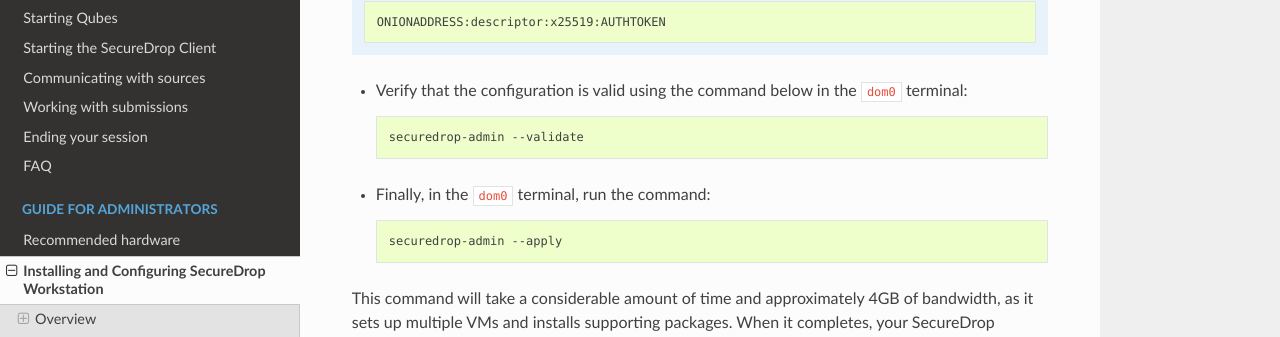
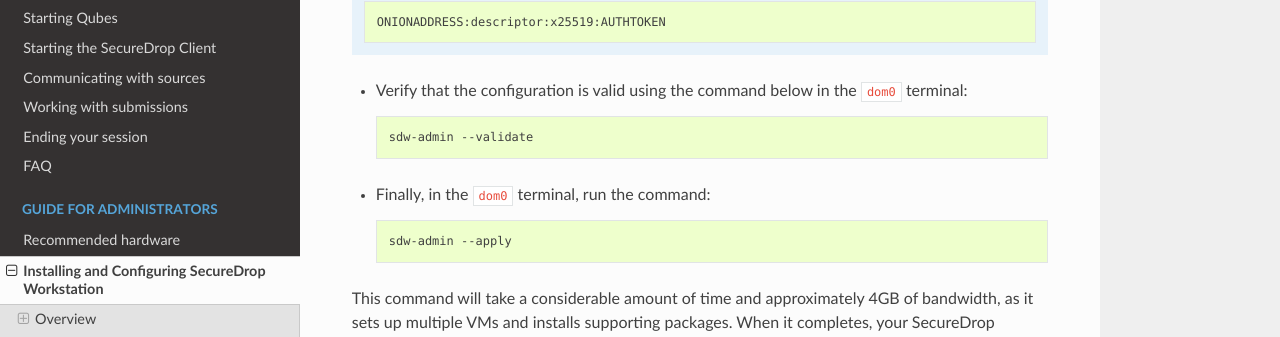
Before and after one commit to freedomofpress/securedrop-workstation-docs, a Sphinx documentation site: the page built from docs/admin/install.rst, in a window 1280 px wide and 900 px high, scrolled down 12250 px. Shown: the part 130-467 px from the top of the window. Built offline with Sphinx 7.4.7 and the Read the Docs theme 2.0.0, drawn with Linux system fonts in a browser that asks for light colours; some of the changed text lies outside the part shown.

Commit message:
Rename securedrop-admin to sdw-admin

```diff
--- a/docs/admin/install.rst
+++ b/docs/admin/install.rst
@@ -419,13 +419,13 @@
 
   .. code-block:: sh
 
-    securedrop-admin --validate
+    sdw-admin --validate
 
 - Finally, in the ``dom0`` terminal, run the command:
 
   .. code-block:: sh
 
-    securedrop-admin --apply
+    sdw-admin --apply
 
 This command will take a considerable amount of time and approximately 4GB of bandwidth, as it sets up multiple VMs and installs supporting packages. When it completes, your SecureDrop Workstation is finally ready to use!
 
@@ -485,7 +485,7 @@
   sudo rm -rf /var/cache/salt
   sudo qubesctl saltutil.sync_all refresh=true
 
-Then, run ``securedrop-admin --apply`` again.
+Then, run ``sdw-admin --apply`` again.
 
 "Failed to return clean data"
 ~~~~~~~~~~~~~~~~~~~~~~~~~~~~~
@@ -508,7 +508,7 @@
 
 "Temporary failure resolving"
 ~~~~~~~~~~~~~~~~~~~~~~~~~~~~~
-Transient network issues may cause an installation to fail. To work around this, verify that you have a working Internet connection, and re-run the ``securedrop-admin --apply`` command.
+Transient network issues may cause an installation to fail. To work around this, verify that you have a working Internet connection, and re-run the ``sdw-admin --apply`` command.
 
 Uninstalling SecureDrop Workstation
 -----------------------------------
@@ -516,7 +516,7 @@
 
 .. code-block:: sh
 
-  securedrop-admin --uninstall
+  sdw-admin --uninstall
 
 This will remove all associated VMs and configuration details, and uninstall the ``dom0`` SecureDrop Workstation package.
 
```
